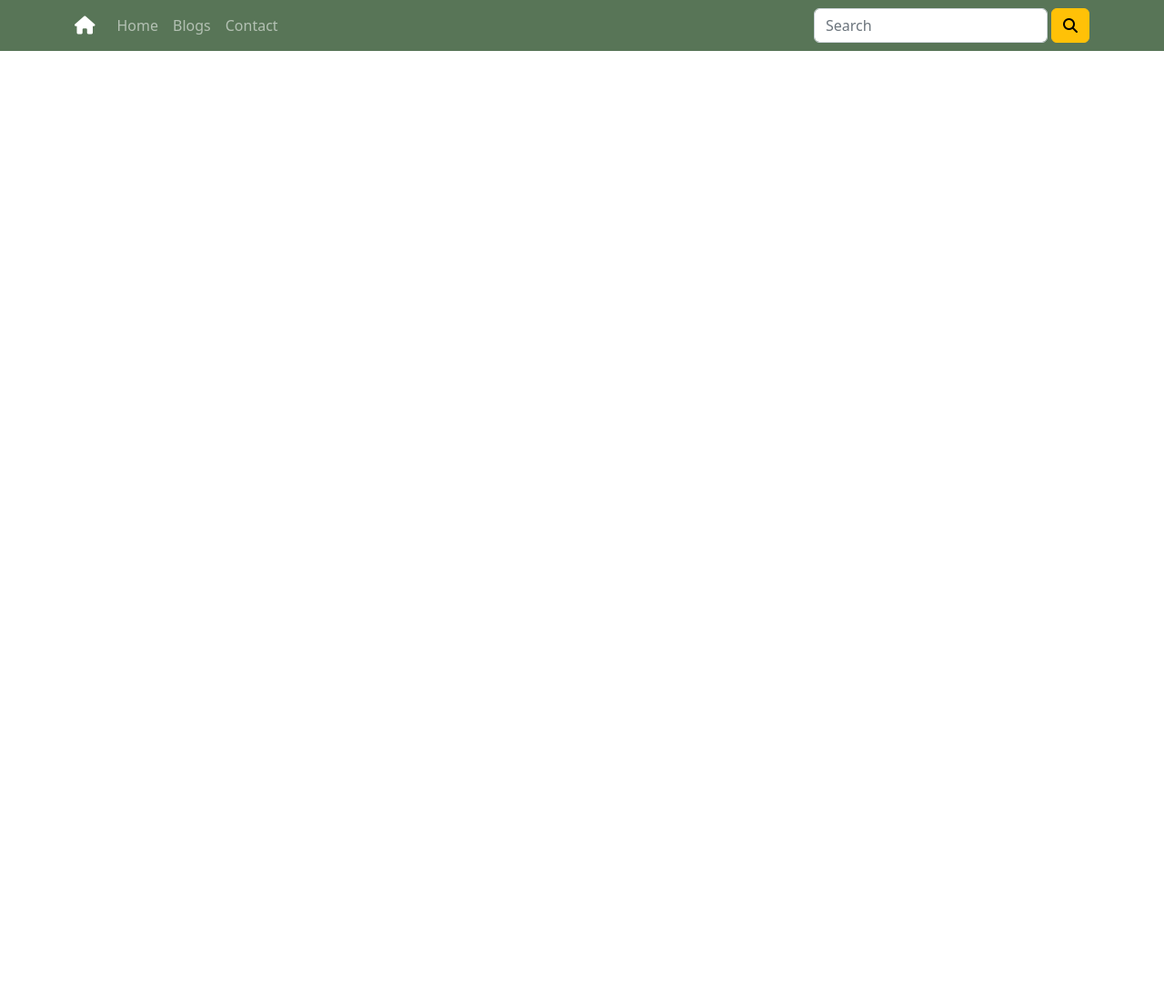
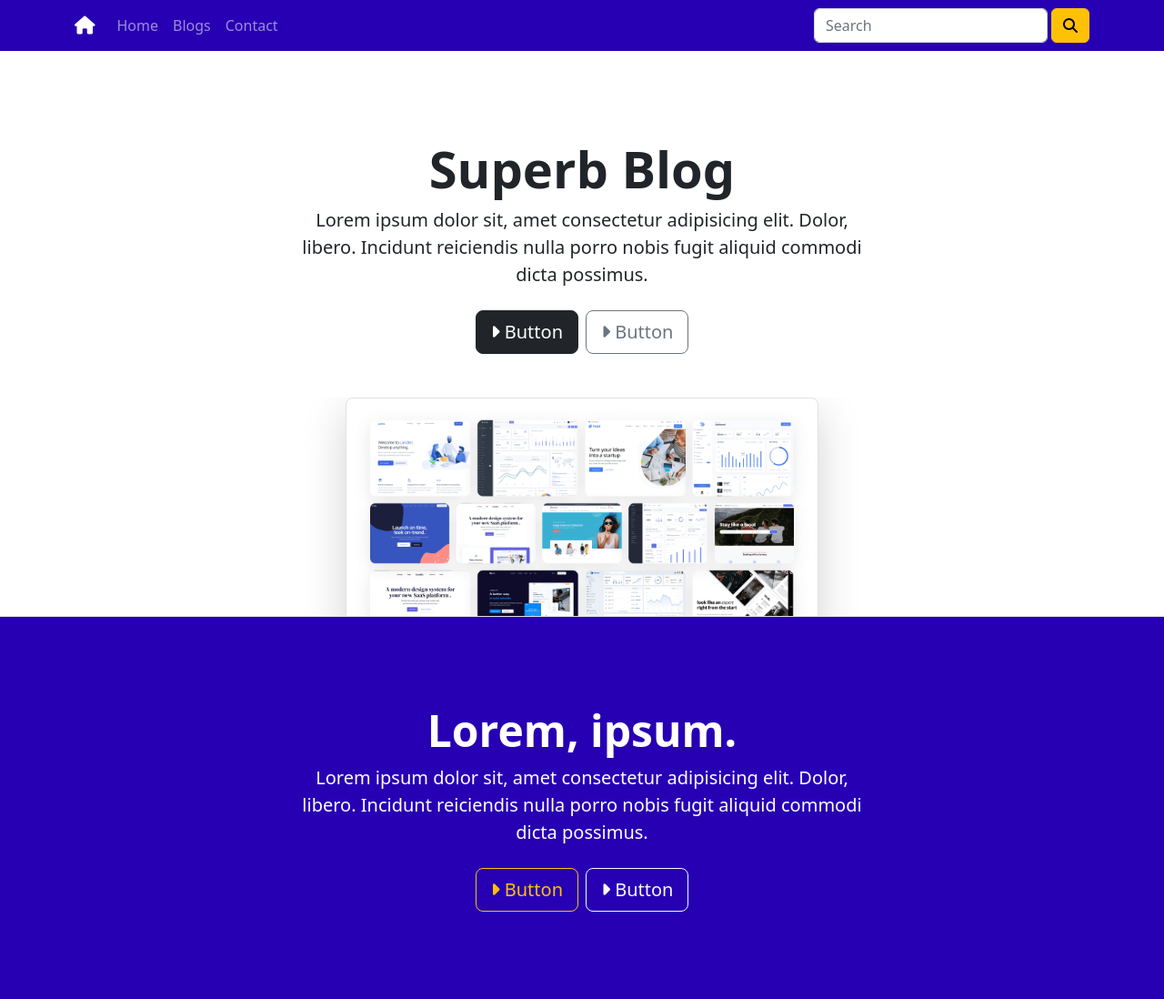
Before and after one commit to barisemreyalcin/Superb-Blog, a plain HTML site: page index.html in a window 1280 px wide. Shown: the whole page at 91% size. Before the commit the page ends 800 px from the top, so only its background shows below. Drawn offline with nearby package versions, Linux system fonts and the light colour scheme.

Commit message:
Header completed

```diff
--- a/index.html
+++ b/index.html
@@ -59,6 +59,65 @@
                 </div>
             </div>
         </nav>
+
+        <header>
+            <div class="text-center pt-5 mt-5 px-4 border-bottom">
+                <h1 class="display-4 fw-bold">Superb Blog</h1>
+                <div class="col-lg-6 mx-auto">
+                    <p class="lead mb-4">
+                        Lorem ipsum dolor sit, amet consectetur adipisicing
+                        elit. Dolor, libero. Incidunt reiciendis nulla porro
+                        nobis fugit aliquid commodi dicta possimus.
+                    </p>
+                    <div
+                        class="mb-5 d-grid gap-2 d-md-flex justify-content-md-center"
+                    >
+                        <button class="btn btn-dark btn-lg">
+                            <i class="fa-solid fa-caret-right"></i> Button
+                        </button>
+                        <button class="btn btn-outline-secondary btn-lg">
+                            <i class="fa-solid fa-caret-right"></i> Button
+                        </button>
+                    </div>
+                    <div class="overflow-hidden" style="max-height: 30vh">
+                        <div class="container px-5">
+                            <img
+                                src="img/bg.png"
+                                alt=""
+                                class="img-fluid border rounded-3 shadow-lg mb-4"
+                                width="700"
+                                height="500"
+                            />
+                        </div>
+                    </div>
+                </div>
+            </div>
+        </header>
+
+        <main>
+            <div class="bg-dark px-4 py-5 text-center text-white">
+                <div class="py-5">
+                    <h1 class="display-5 fw-bold">Lorem, ipsum.</h1>
+                    <div class="col-lg-6 mx-auto">
+                        <p class="lead mb-4">
+                            Lorem ipsum dolor sit, amet consectetur adipisicing
+                            elit. Dolor, libero. Incidunt reiciendis nulla porro
+                            nobis fugit aliquid commodi dicta possimus.
+                        </p>
+                        <div
+                            class="d-grid gap-2 d-md-flex justify-content-md-center"
+                        >
+                            <button class="btn btn-outline-warning btn-lg">
+                                <i class="fa-solid fa-caret-right"></i> Button
+                            </button>
+                            <button class="btn btn-outline-light btn-lg">
+                                <i class="fa-solid fa-caret-right"></i> Button
+                            </button>
+                        </div>
+                    </div>
+                </div>
+            </div>
+        </main>
         <script
             src="https://cdn.jsdelivr.net/npm/bootstrap@5.2.3/dist/js/bootstrap.bundle.min.js"
             integrity="sha384-kenU1KFdBIe4zVF0s0G1M5b4hcpxyD9F7jL+jjXkk+Q2h455rYXK/7HAuoJl+0I4"
--- a/style.css
+++ b/style.css
@@ -1,3 +1,7 @@
 .navbar {
-    background-color: #587557 !important;
+    background-color: #2700b3 !important;
 }
+
+.bg-dark {
+    background-color: #2700b3 !important;
+}
```
Also changed, not shown: img/bg.png (added).
